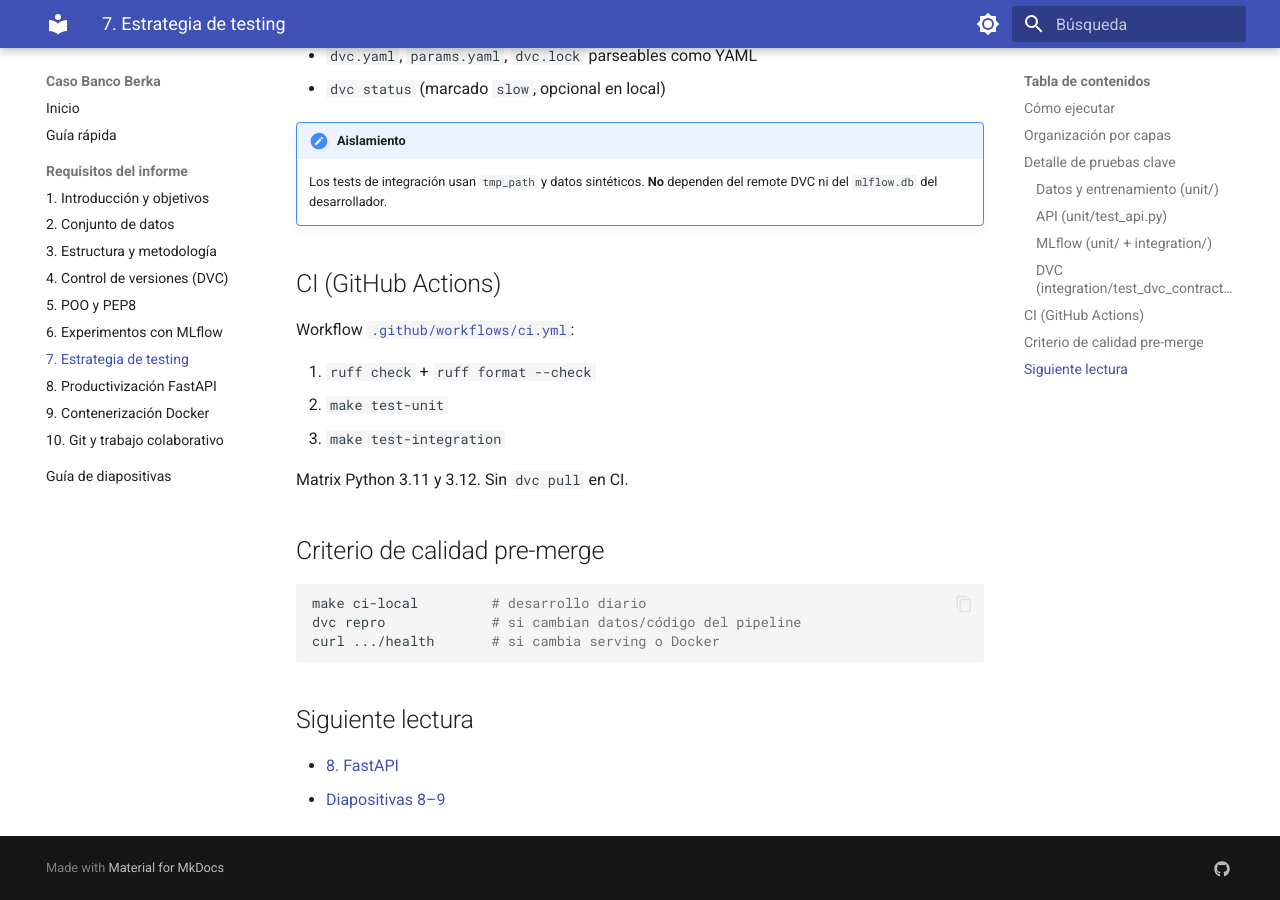
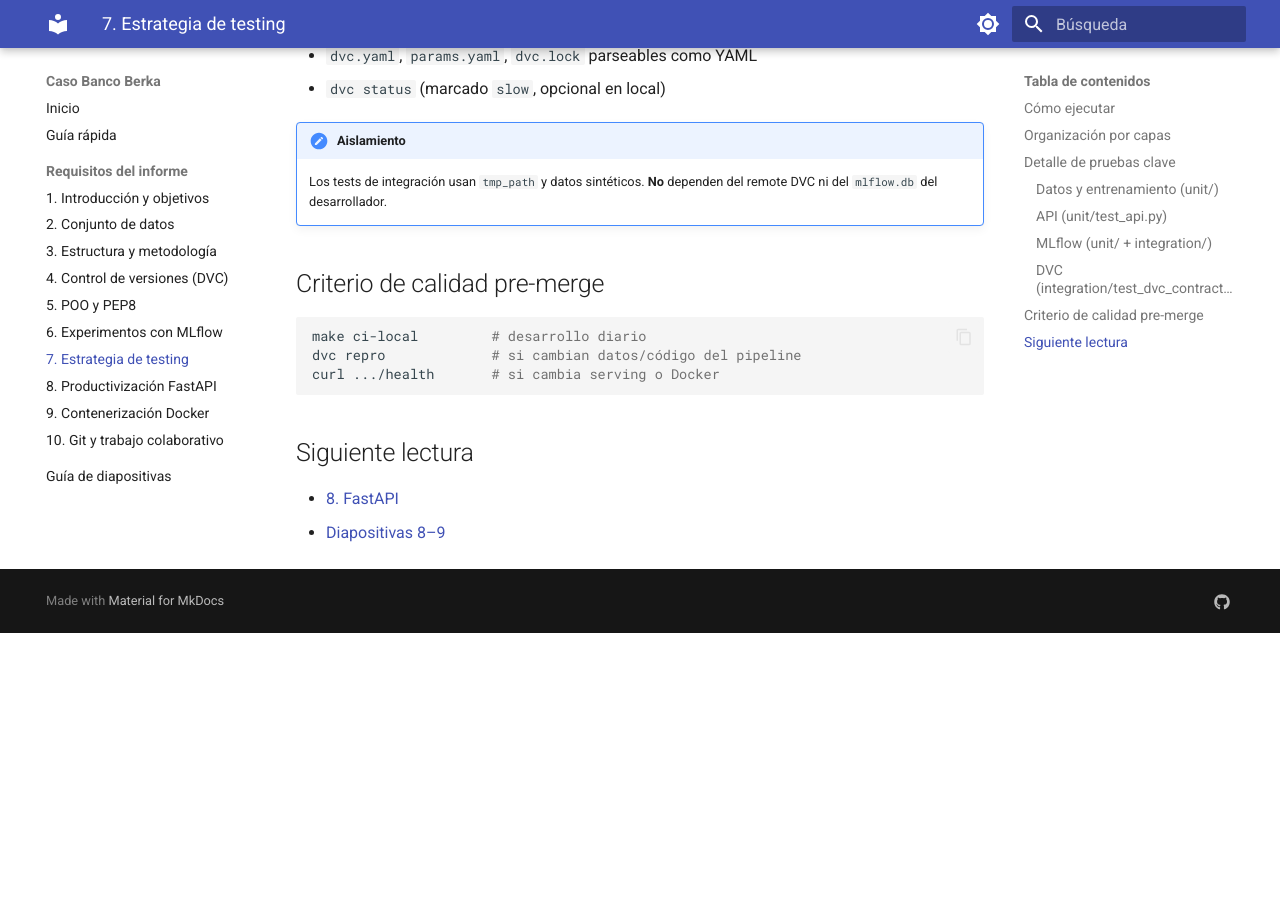
Before and after one commit to Isma9000/caso_berka_project, an MkDocs documentation site: the page built from docs/docs/07-testing.md, in a window 1280 px wide and 900 px high, scrolled down 2276 px. Built offline with MkDocs 1.6.1 and Material for MkDocs 9.7.7, drawn with Linux system fonts in a browser that asks for light colours; after the commit the page ends 2909 px from its top, so only the background shows below that.

Commit message:
Remove GitHub Actions CI workflow.

````diff
--- a/docs/docs/07-testing.md
+++ b/docs/docs/07-testing.md
@@ -75,16 +75,6 @@ Usa `TestClient` y `MockPyFuncModel` (sin `mlflow.db` real).
 !!! note "Aislamiento"
     Los tests de integración usan `tmp_path` y datos sintéticos. **No** dependen del remote DVC ni del `mlflow.db` del desarrollador.
 
-## CI (GitHub Actions)
-
-Workflow [`.github/workflows/ci.yml`](../../.github/workflows/ci.yml):
-
-1. `ruff check` + `ruff format --check`
-2. `make test-unit`
-3. `make test-integration`
-
-Matrix Python 3.11 y 3.12. Sin `dvc pull` en CI.
-
 ## Criterio de calidad pre-merge
 
 ```bash
````
Also changed, not shown: docs/docs/10-gitflow.md (+0 -2 lines), README.md, 1 other file.
